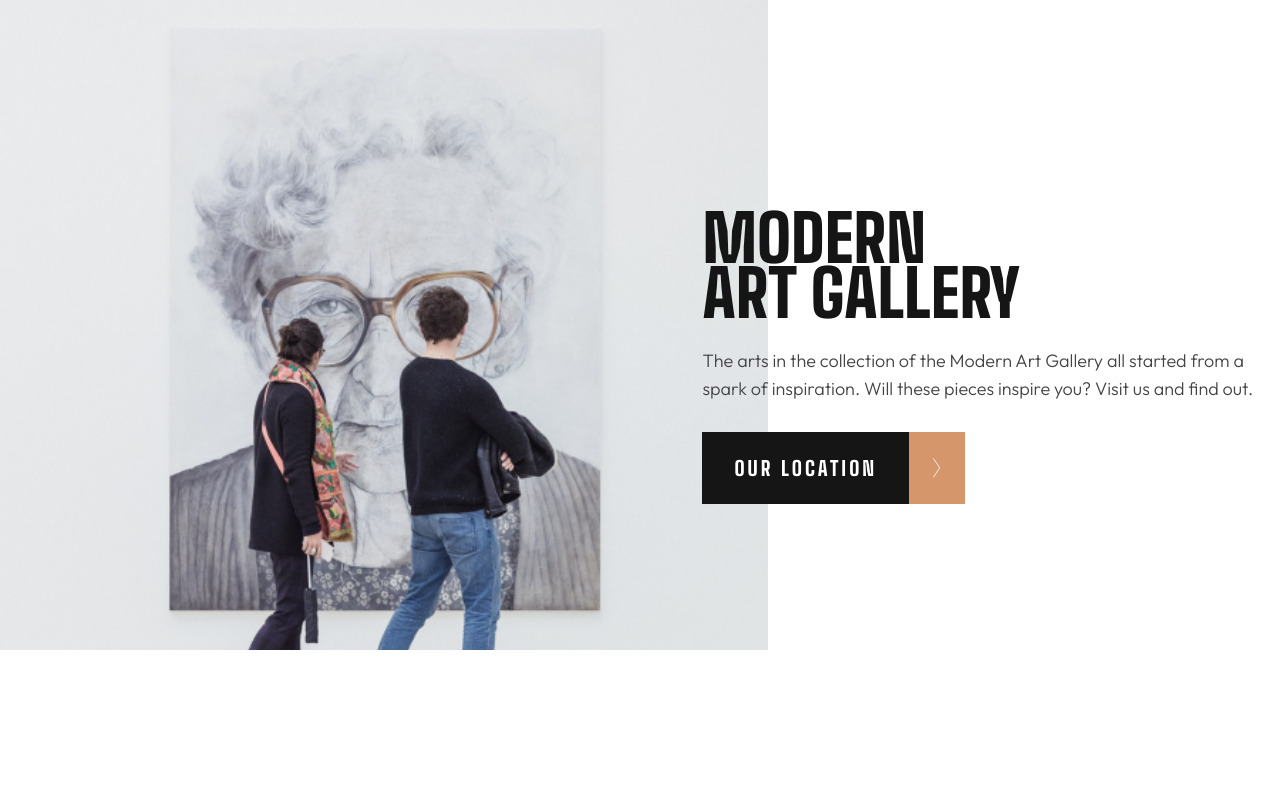
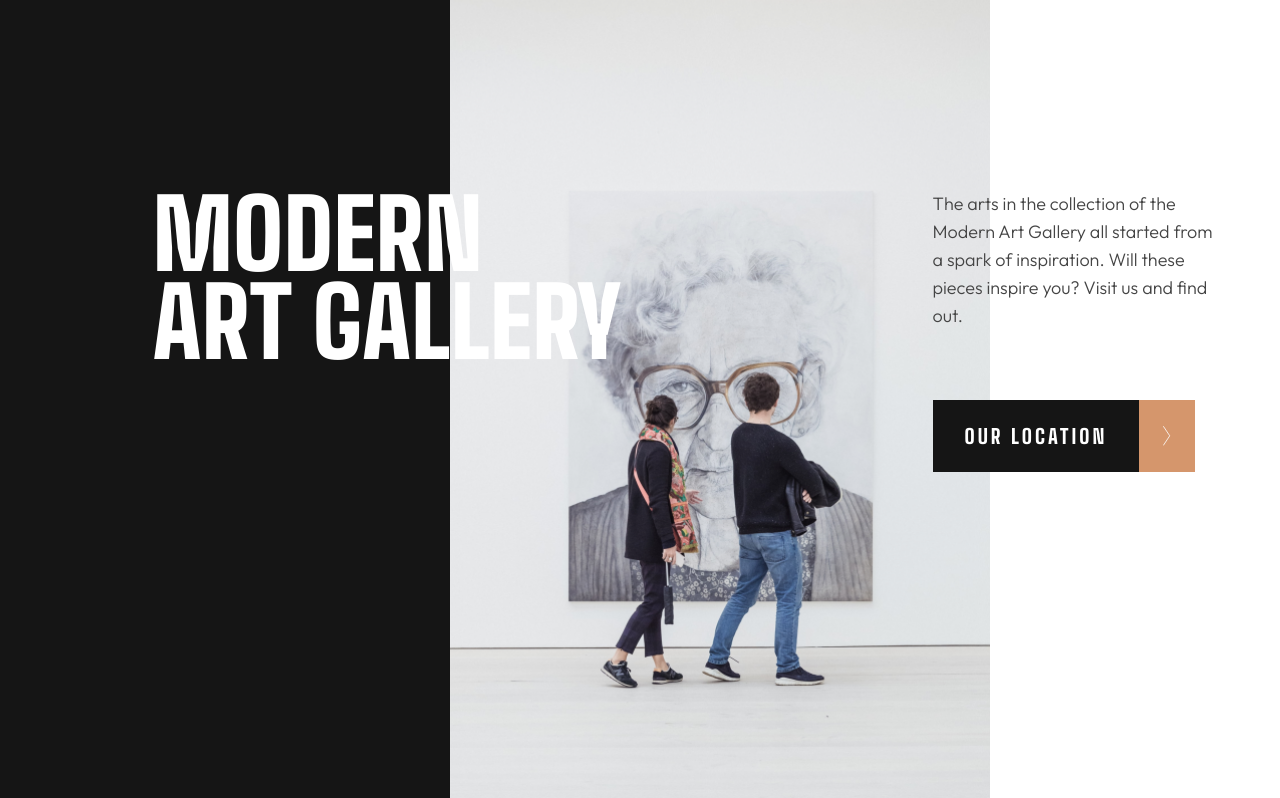
Before and after one commit to jesusvillarroel/Art-Gallery, a website built with Vite: page index.html in a window 1280 px wide. Shown: the top 798 px of the page. Built offline with nearby package versions, Linux system fonts and the light colour scheme.

Commit message:
feat: agrega estilo al header en modo escritorio

```diff
--- a/sass/stylesheets/layout/_header.scss
+++ b/sass/stylesheets/layout/_header.scss
@@ -6,7 +6,14 @@ header{
 
     width: 100%;
     overflow: hidden;
-    margin-bottom: 32px;
+    margin-bottom: 3.2rem;
+    @include vp.responder-a('large'){
+        width: 127.5rem;
+        margin-left: auto;
+        margin-right: auto;
+        margin: 0;
+    }
+
 
     img{
         width: 100%;
@@ -15,11 +22,18 @@ header{
         object-fit: cover;
         object-position: center 45%;
         transform-origin: center 45%;
+        //configuracion para tablet
         @include vp.responder-a('medium'){
             height: 65rem;
             width: 60%;
             object-position: center 50%;
         }
+        //configuracion para escritorio
+        @include vp.responder-a('large'){
+            height: 80rem;
+            width: 54rem;
+            margin-left: 45rem;
+        }
    }
 
 }
--- a/sass/stylesheets/layout/_hero.scss
+++ b/sass/stylesheets/layout/_hero.scss
@@ -48,5 +48,62 @@
                 line-height: 5.5rem;
             }
         }
+        @include vp.responder-a("large"){
+            margin-top: -80rem;
+            height: 80rem;
+            position: relative;
+            padding: 0;
+            width: 127.5rem;
+            margin-left: auto;
+            margin-right: auto;
+            display: grid;
+            grid-template-columns: 45rem  54rem 1fr;
+            grid-template-rows: 40rem auto;
+            align-items: start;
+            &::before{
+                content: "";
+                width: 60rem;
+                left: -15rem;
+                top: 0;
+                position: absolute;
+                background-color: vp.$black;
+                height: 100%;
+                z-index: -1;
+            }
+            h1{
+                grid-column: 1 / 3;
+                grid-row: 1 /3;
+                color: white;
+                font-size: 9.6rem;
+                line-height: 8.8rem;
+                position: relative;
+                left: 15rem;
+                width: 100%;
+                padding-top: 19rem;
+                z-index: 1;
+                pointer-events: none;
+                margin-bottom: 0;
+                margin-left: 0;
+            }
+            p{
+                grid-column: 3 / 4;
+                grid-row: 1 /2;
+                width: 100%;
+                margin-left: -6rem;
+                padding-top: 19rem;
+                padding-bottom: 6.9rem;
+            }
+            div{
+                grid-column: 3 / 4;
+                grid-row: 2 / 3;
+                margin-left: -6rem;
+                position: relative;
+                z-index: 10;
+
+
+            }
+
+        }
     }
+
 }
```
